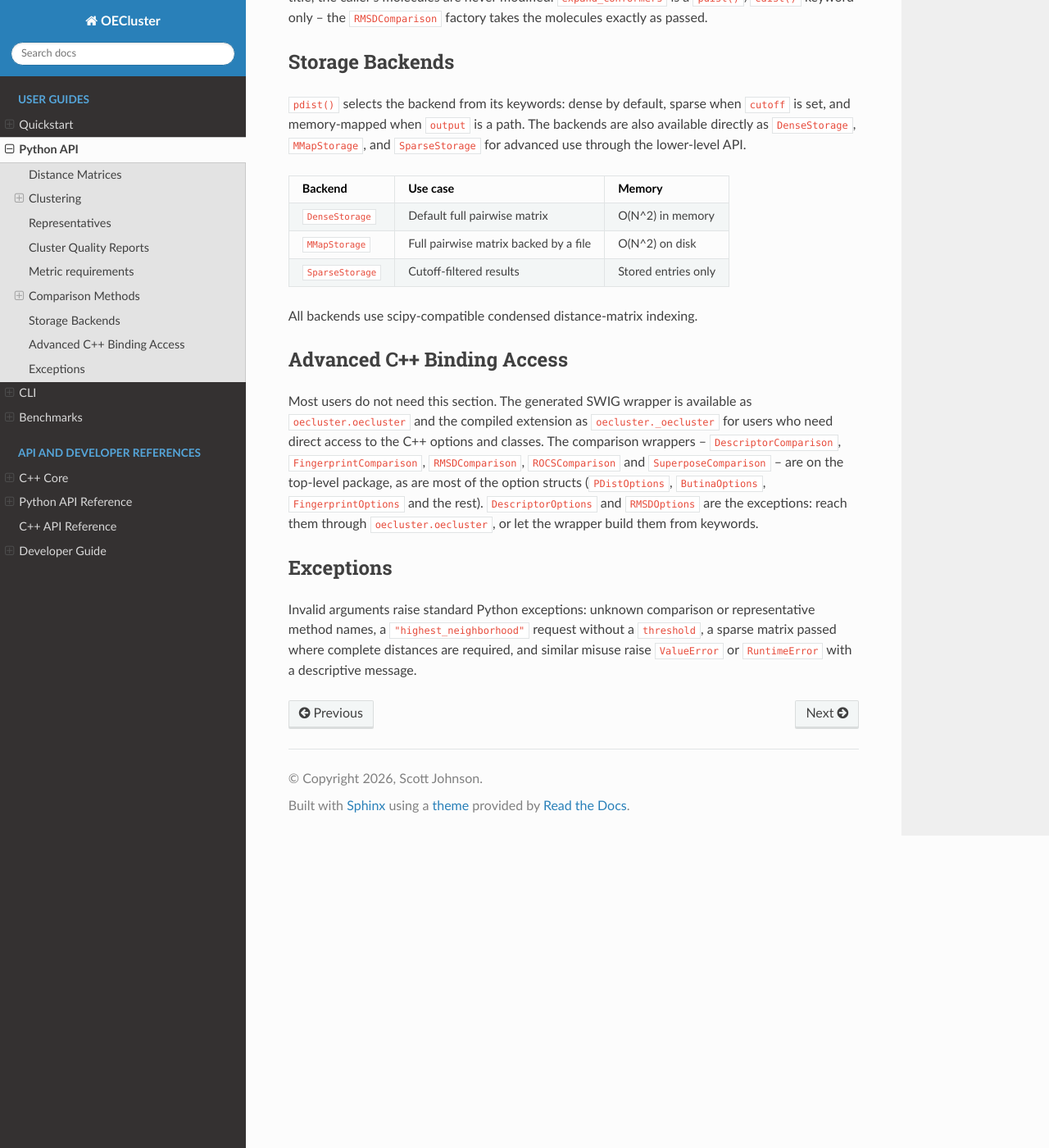
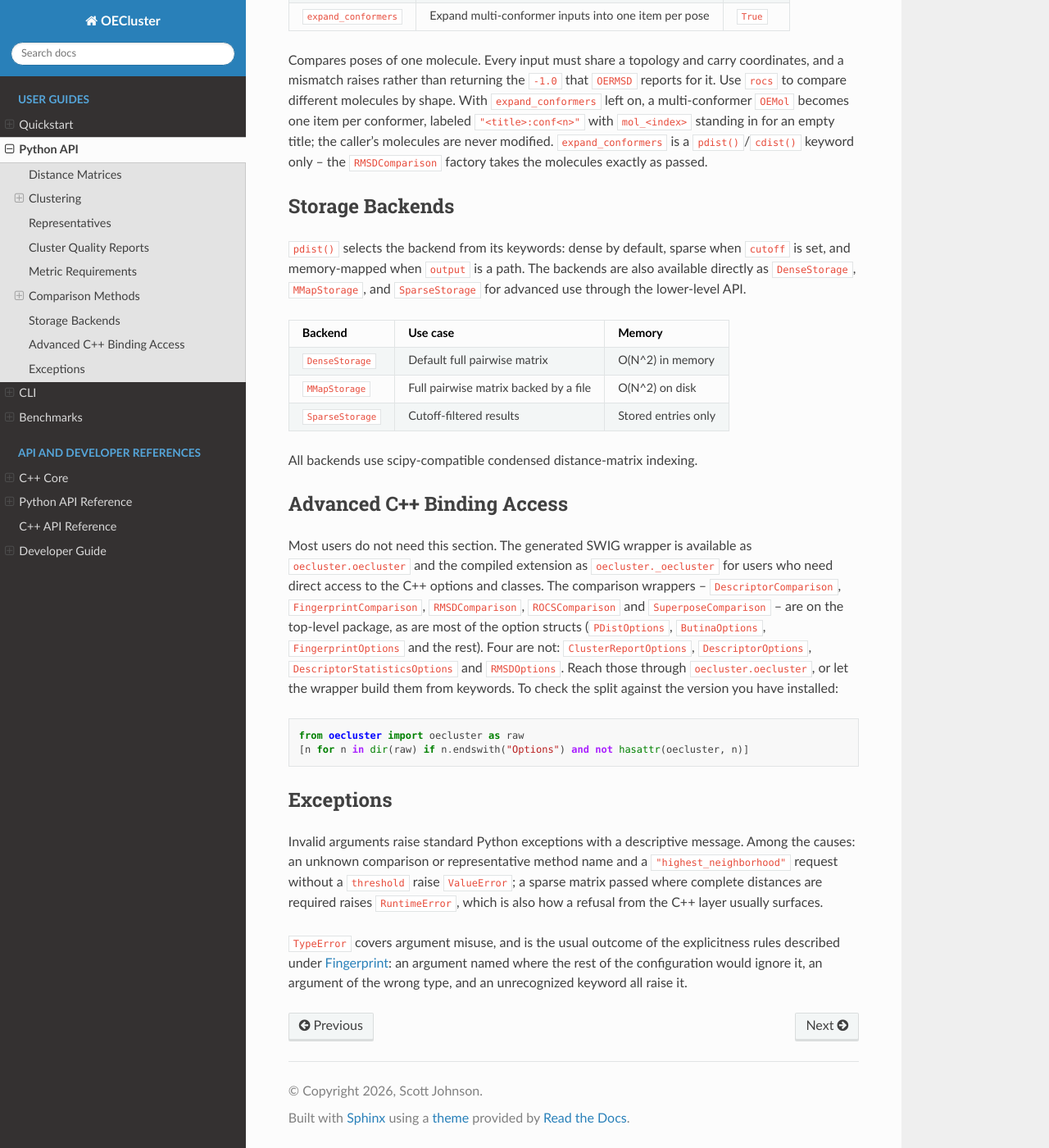
Before and after one commit to scott-arne/oecluster, a Sphinx documentation site: the page built from docs/python-api.md, in a window 1280 px wide and 1400 px high, scrolled down 10241 px. Shown: the whole window at 82% size. Built offline with Sphinx 7.4.7 and the Read the Docs theme 3.1.0, drawn with Linux system fonts in a browser that asks for light colours; pages that are not in the unit, such as notebooks, are missing from menus; the version number is read from the project's files by our own code; some of the changed text lies outside the part shown.

Commit message:
docs: correct the option-struct, exception and ROCS zero_self claims
Six documentation defects from the Task 17 review, plus the README
completeness gap:

- The Advanced C++ Binding Access paragraph named two option structs as
  the exceptions to top-level re-export; there are four. Name all four
  and give the one-liner that recomputes the split.
- The Exceptions section enumerated ValueError and RuntimeError as the
  outcomes of misuse, contradicting the TypeError prose 150 lines
  earlier. Split the two paragraphs and say what each type means.
- README's Comparison Methods covered four of the six comparisons.
  Add short Descriptor and RMSD subsections pointing at the full tables.
- The FingerprintComparison factory docstring did not warn that an
  asymmetric Tversky object is refused by pdist and unusable with cdist.
- The ROCS zero_self paragraph held only as a distance. Qualify it and
  record what similarity=True stamps instead, including the colourless
  colour case that stays true.
- The descriptor complete_case sentence named only excluded_items;
  cdist records excluded_items_a and excluded_items_b.
- Title-case the Metric Requirements heading to match the file.

````diff
--- a/docs/python-api.md
+++ b/docs/python-api.md
@@ -38,7 +38,7 @@
 are `"descriptor"`, `"fingerprint"`, `"rmsd"`, `"rocs"`, `"sitehopper"`, and
 `"superpose"` (`"sitehopper"` is a superpose mode). See
 [Comparison Methods](#comparison-methods) for the keyword arguments each one
-accepts, and [Metric requirements](#metric-requirements) for which of them
+accepts, and [Metric Requirements](#metric-requirements) for which of them
 produce a matrix the clustering algorithms will accept.
 
 Storage is chosen by keyword:
@@ -239,7 +239,7 @@
 singleton interpretation. The report requires complete pairwise distances
 (dense or memory-mapped storage); a sparse (`cutoff`) matrix raises.
 
-## Metric requirements
+## Metric Requirements
 
 `butina()`, `dbscan()`, `hdbscan()`, `agglomerative()`, and `cluster_report()`
 assume their input is a metric: an item's distance to itself is zero, and the
@@ -276,10 +276,16 @@
 `zero_self` is measured rather than assumed. A ROCS comparison scores every
 molecule against itself at construction and stamps the capability from what it
 finds, so the same `score_type` can pass over one molecule set and refuse over
-another. `score_type="shape"` vanishes on the diagonal for any molecule
-whatever its colour features; `combo_norm` (the default), `combo` and `color`
-vanish for molecules that carry colour features, and stamp `zero_self` false
-over a set containing one that does not.
+another. As a distance, `score_type="shape"` vanishes on the diagonal for any
+molecule whatever its colour features; `combo_norm` (the default), `combo` and
+`color` vanish for molecules that carry colour features, and stamp `zero_self`
+false over a set containing one that does not. None of that carries over to
+`similarity=True`, where a self-score saturates at 1.0 instead of vanishing --
+`shape` stamps `zero_self` false on every set, and so do `combo_norm`, `combo`
+and `color` on coloured molecules. The exception is a colour similarity over
+molecules with no colour features, which self-scores 0.0 and is stamped
+`zero_self` true. It is refused anyway: a similarity fails `is_distance`
+before `zero_self` is consulted, which is why the two facts are kept apart.
 
 The remaining checks are soundness warnings that `allow_nonmetric=True`
 overrides: a measure known to violate the triangle inequality, distances
@@ -363,7 +369,7 @@
 `tanimoto` differ: their distances are equal to the bit, but only `tanimoto`
 can be asked for a similarity. A similarity is not a distance, and the
 clustering entry points refuse one outright; see
-[Metric requirements](#metric-requirements).
+[Metric Requirements](#metric-requirements).
 
 Naming an option that the rest of the configuration would ignore raises
 `TypeError` naming the option that replaces it, rather than accepting a value
@@ -459,11 +465,14 @@
 `missing` controls what happens to a molecule whose descriptor value is
 absent. `complete_case` (the default) drops those molecules before computing
 anything and records them in `params["excluded_items"]` as
-`[index, "missing-descriptor"]` pairs. `propagate` keeps every molecule and
-lets the absence flow into the distances as NaN; it stamps `data_integrity`
-as `'nan_present'` on the strength of the policy, whether or not a NaN
-actually reached the matrix, and the clustering entry points refuse that with
-no override available. `ignore` scores each pair over the features both
+`[index, "missing-descriptor"]` pairs, indexed against the list as passed. On
+the `cdist()` path each side is filtered against its own indices and reported
+separately, under `params["excluded_items_a"]` and
+`params["excluded_items_b"]`; a side that lost nothing gets no key at all.
+`propagate` keeps every molecule and lets the absence flow into the distances
+as NaN; it stamps `data_integrity` as `'nan_present'` on the strength of the
+policy, whether or not a NaN actually reached the matrix, and the clustering
+entry points refuse that with no override available. `ignore` scores each pair over the features both
 molecules have, which produces distances that are not mutually comparable; it
 stamps `'subset_scored'`, which the clustering entry points refuse unless
 `allow_nonmetric=True`. An observed NaN outranks that stamp: a value that is
@@ -513,13 +522,26 @@
 wrappers -- `DescriptorComparison`, `FingerprintComparison`, `RMSDComparison`,
 `ROCSComparison` and `SuperposeComparison` -- are on the top-level package, as
 are most of the option structs (`PDistOptions`, `ButinaOptions`,
-`FingerprintOptions` and the rest). `DescriptorOptions` and `RMSDOptions` are
-the exceptions: reach them through `oecluster.oecluster`, or let the wrapper
-build them from keywords.
+`FingerprintOptions` and the rest). Four are not: `ClusterReportOptions`,
+`DescriptorOptions`, `DescriptorStatisticsOptions` and `RMSDOptions`. Reach
+those through `oecluster.oecluster`, or let the wrapper build them from
+keywords. To check the split against the version you have installed:
+
+```python
+from oecluster import oecluster as raw
+[n for n in dir(raw) if n.endswith("Options") and not hasattr(oecluster, n)]
+```
 
 ## Exceptions
 
-Invalid arguments raise standard Python exceptions: unknown comparison or
-representative method names, a `"highest_neighborhood"` request without a
-`threshold`, a sparse matrix passed where complete distances are required, and
-similar misuse raise `ValueError` or `RuntimeError` with a descriptive message.
+Invalid arguments raise standard Python exceptions with a descriptive message.
+Among the causes: an unknown comparison or representative method name and a
+`"highest_neighborhood"` request without a `threshold` raise `ValueError`; a
+sparse matrix passed where complete distances are required raises
+`RuntimeError`, which is also how a refusal from the C++ layer usually
+surfaces.
+
+`TypeError` covers argument misuse, and is the usual outcome of the
+explicitness rules described under [Fingerprint](#fingerprint): an argument
+named where the rest of the configuration would ignore it, an argument of the
+wrong type, and an unrecognized keyword all raise it.
````
Also changed, not shown: README.md (+31 -0 lines), 1 other file.
